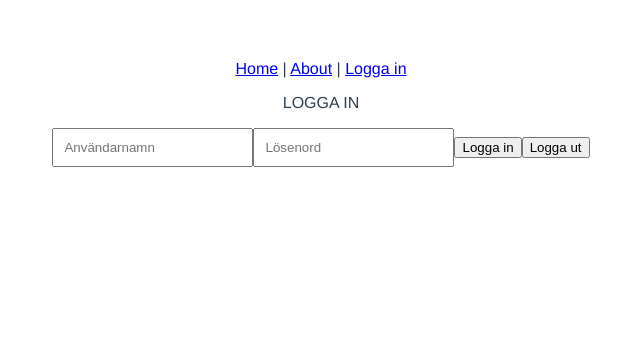
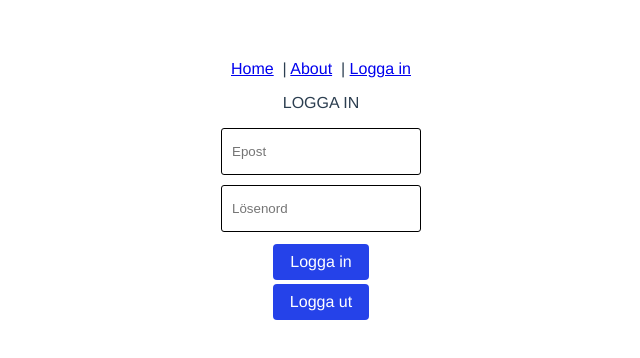
Before and after one commit to FranzenD/landsknekten26, a Vue app: page /#/login in a window 1280 px wide. Shown: the top 358 px of the page, without its empty margins (319-959 px from the left). Built offline with nearby package versions, Linux system fonts and the light colour scheme; no server answers.

Commit message:
Added VInput component Modified global styling Centered content in Logon view.

```diff
--- a/package.json
+++ b/package.json
@@ -10,6 +10,7 @@
    "dependencies": {
       "core-js": "^2.6.11",
       "firebase": "^7.5.2",
+      "focus-visible": "^5.0.2",
       "vue": "^2.6.10",
       "vue-router": "^3.0.3",
       "vuex": "^3.0.1"
@@ -52,7 +53,6 @@
          "prefer-const": "warn",
          "no-unused-vars": "warn",
          "vue/require-default-prop": "off"
-
       },
       "parserOptions": {
          "parser": "babel-eslint",
--- a/src/App.vue
+++ b/src/App.vue
@@ -1,8 +1,10 @@
 <template>
    <div id="app">
       <nav id="nav">
-         <router-link to="/home">Home</router-link>&nbsp;|
-         <router-link to="/about">About</router-link>&nbsp;|
+         <router-link to="/home">Home</router-link>
+         &nbsp;|
+         <router-link to="/about">About</router-link>
+         &nbsp;|
          <router-link to="/login">Logga in</router-link>
       </nav>
       <router-view />
--- /dev/null
+++ b/src/components/VInput.vue
@@ -0,0 +1,56 @@
+<template>
+   <div>
+      <label v-if="showLabel" :for="name" class="label">{{ label }}</label>
+      <input
+         :type="type"
+         :value="value"
+         :name="name"
+         :placeholder="placeholder"
+         class="input"
+         @input="$emit('input', $event.target.value)"
+      />
+   </div>
+</template>
+
+<script>
+export default {
+   name: 'VInput',
+   props: {
+      label: String,
+      name: String,
+      placeholder: String,
+      type: String,
+      value: String
+   },
+   data() {
+      return {};
+   },
+   computed: {
+      showLabel() {
+         return !!(this.label && this.label.length);
+      }
+   }
+};
+</script>
+
+<style scoped lang="scss">
+.label {
+   color: darkviolet;
+   display: block;
+   margin-bottom: 5px;
+}
+
+.input {
+   border: solid 1px;
+   border-radius: 3px;
+   padding: 15px 10px;
+   display: block;
+   min-width: 200px;
+   margin-bottom: 10px;
+   outline: none;
+
+   &:focus {
+      border: solid 1px rgb(79, 204, 204);
+   }
+}
+</style>
--- a/src/main.js
+++ b/src/main.js
@@ -5,6 +5,8 @@ import router from './router';
 import firebase from 'firebase/app';
 import 'firebase/auth';
 import config from './firebase.config';
+import './styles/global.scss';
+import '../node_modules/focus-visible/dist/focus-visible.js';
 
 Vue.config.productionTip = false;
 let app = '';
--- a/src/styles/global.scss
+++ b/src/styles/global.scss
@@ -0,0 +1,42 @@
+* {
+   box-sizing: border-box;
+}
+
+button,
+input[type='button'] {
+   padding: 0;
+   border: none;
+   font: inherit;
+   color: inherit;
+   background-color: transparent;
+   cursor: pointer;
+}
+
+.btn {
+   display: inline-block;
+   text-align: center;
+   text-decoration: none;
+   margin: 2px 0;
+   border: solid 1px transparent;
+   border-radius: 4px;
+   padding: 0.5em 1em;
+   color: #ffffff;
+   background-color: #2542e9;
+   outline: none;
+
+   &:active {
+      transform: scale(1.02);
+      filter: saturate(150%);
+   }
+
+   &:focus {
+      outline: none;
+      box-shadow: 0 0 0 3px rgba(0, 0, 0, 0.5), 0 0 0 1.5px rgba(0, 0, 0, 0.5);
+   }
+}
+
+.js-focus-visible :focus:not(.focus-visible),
+.js-focus-visible :focus:not([data-focus-visible-added]) {
+   outline: none;
+   box-shadow: none;
+}
--- a/src/views/Login.vue
+++ b/src/views/Login.vue
@@ -1,19 +1,23 @@
 <template>
    <div class="login">
       <p>LOGGA IN</p>
-      <input v-model="email" type="text" placeholder="Användarnamn" />
-      <input v-model="password" type="password" placeholder="Lösenord" />
-      <button @click="login">Logga in</button>
-      <button @click="logout">Logga ut</button>
+      <v-input v-model="email" type="text" placeholder="Epost" />
+      <v-input v-model="password" type="password" placeholder="Lösenord" />
+      <button type="button" class="btn" @click="login">Logga in</button>
+      <button type="button" class="btn" @click="logout">Logga ut</button>
    </div>
 </template>
 
 <script>
 import firebase from 'firebase/app';
 import 'firebase/firestore';
+import VInput from '@/components/VInput.vue';
 
 export default {
    name: 'Login',
+   components: {
+      VInput
+   },
    data() {
       return {
          email: '',
@@ -79,6 +83,10 @@ export default {
 
 <style lang="scss" scoped>
 .login {
+   display: flex;
+   flex-direction: column;
+   align-items: center;
+
    input {
       padding: 10px;
    }
```
Also changed, not shown: public/index.html (line endings or trailing spaces), 1 other file (tests, documents, lock files or other folders).
